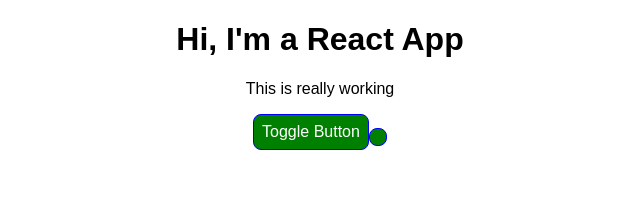
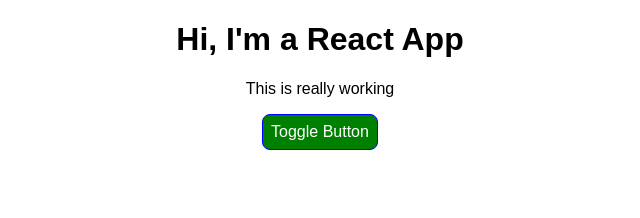
Before and after one commit to barksanto/react-complete-guide, a React (Create React App) app: page / in a window 1280 px wide. Shown: the top 218 px of the page, without its empty margins (320-960 px from the left). Built offline with nearby package versions, Linux system fonts and the light colour scheme.

Commit message:
styled button added with opening and closing tags - styled are applied - hover effect works as expected

```diff
--- a/src/App.js
+++ b/src/App.js
@@ -84,16 +84,16 @@ class App extends Component { //no render method on functional components
 
   render() {
 
-    const style = {
-      backgroundColor: 'green',
-      color: 'white',
-      font: 'inherit',
-      border: '1px solid blue',
-      padding: '8px',
-      cursor: 'pointer',
-      borderRadius: '8px'
+    // const style = {
+    //   backgroundColor: 'green',
+    //   color: 'white',
+    //   font: 'inherit',
+    //   border: '1px solid blue',
+    //   padding: '8px',
+    //   cursor: 'pointer',
+    //   borderRadius: '8px'
 
-    };
+    // };
 
     let persons = null;
 
@@ -111,7 +111,7 @@ class App extends Component { //no render method on functional components
           })}
         </div>
       )
-      style.backgroundColor = 'red';
+      // style.backgroundColor = 'red';
     }
 
     const classes = [];  //['red', 'bold'].join(' ');
@@ -130,10 +130,9 @@ class App extends Component { //no render method on functional components
         <p className={classes.join(' ')}> This is really working</p>
         {/* same as below, however it returns a function call with an explicit return */}
         {/* not reccommended if we dont have to */}
-        <button
-          style={style}
-          onClick={this.togglePersonsHandler}>Toggle Button</button>
-        <StyledButton />
+        <StyledButton
+          // style={style}
+          onClick={this.togglePersonsHandler}>Toggle Button</StyledButton>
         {/* we only added click event to 1st paragraph - but event will trigger and make its changes*/}
         {/* this helps keep our core template clean */}
         {persons}
```
